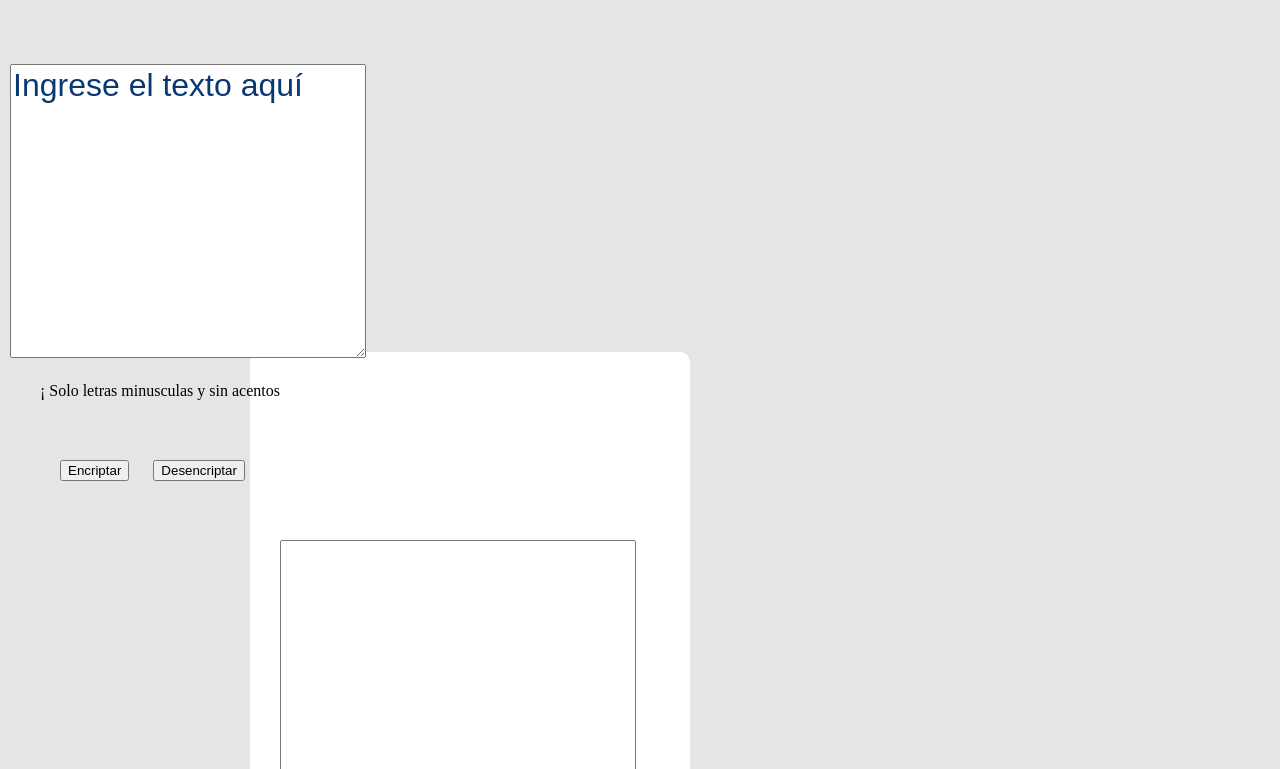
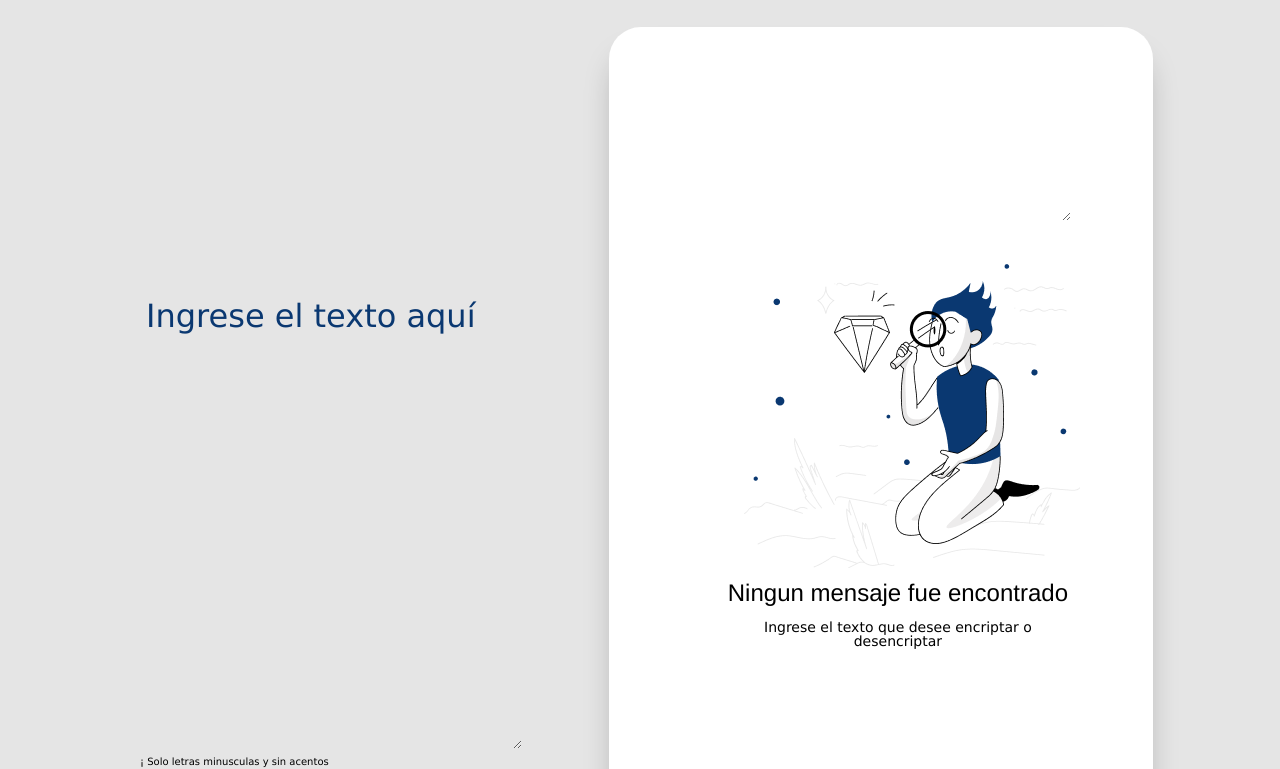
Before and after one commit to jossramos94/TextEncryptor, a plain HTML site: page index.html in a window 1280 px wide. Shown: the part 104-873 px from the top of the page. Drawn offline with Linux system fonts and the light colour scheme.

Commit message:
style to decrypt container

```diff
--- a/style.css
+++ b/style.css
@@ -1,21 +1,15 @@
 body{
     background-color: #E5E5E5;
-    width: 940px;
-}
-
-header{
-    position: absolute;
-    width: 940px;
-    height: 35px;
-    margin: 40px 40px;
+    font-family: 'Lucida Sans';
+    margin: 0px 60px;
+    padding: 0px 0px 35px 0px;
 
 }
 
-mai{
-    position: relative;
-    width: 940px;
-    display: inline-block;
-    margin: auto;
+/*encabezado*/
+
+header{
+    margin: 40px 40px;
 }
 
 #logo{
@@ -25,104 +19,116 @@ mai{
     top:40px;
 }
 
-section {
-    position: relative;
+/*contenedor Encriptar*/
+
+div{
+    width: 40%;
+    height: 100%;
     display: inline-block;
-    width: 40%;
 }
 
-section .caja-encriptar{
-    position: relative;
-    align-items: right;
-    padding: 15px 15px;
+.caja-encriptar{
+    padding: 40px 40px;
 }
 
-textarea{
-    position: relative;
-    width: 350px;
-    height: 288px;
-    left: 10px;
-    top: 168px;
+.input-mensaje{
+    width: 90%;
+    height: 450px;
+    border: none;
+    background-color: #E5E5E5;
+    text-align: center;
+    font-size: 32px;
+    font-family: 'Lucida Sans';
     color: #0A3871;
-    font-size: 32px;
-    font-family: 'Montserrat', sans-serif;
 }
 
-.caja-encriptar p{
-    position: relative;
-    width: 250px;
-    height: 67px;
-    left: 40px;
-    top: 190px;
-    padding: 0px;
+p{
+    font-family: 'Lucida Sans';
+    padding: 5px 40px;
+    font-size: 10px;
+
 }
 
 .botones{
-    display: flex;
-    flex-direction: row;
-    align-items: flex-start;
-    padding: 0px;
-    gap: 24px;
-    position: relative;
-    width: 250px;
-    height: 67px;
-    left: 60px;
-    top: 200px;
+    width: 100%;
+    margin-left: 40px;
 }
+
+/*botones*/
+
+#encriptar{
+    padding: 10px 35px;
+    font-family: 'Lucida Sans';
+    border-radius: 10px;
+    background-color: #0A3871;
+    border: none;
+    color: #ffffff;
+}
+
+#desencriptar{
+    padding: 10px 30px;
+    font-family: 'Lucida Sans';
+    border-radius: 10px;
+    background-color: D8DFE8;
+    border: solid 1px #0A3871;
+    color: #0A3871;
+
+}
+
+/*contenedor Desencriptar*/
 
 .caja-desencriptar{
 
+    padding: 0px 40px;
     background-color: #ffffff;
-    border-radius: 10px;
-    margin: 25px auto;
-    width: 400px;
-    height: 944px;
-    padding: 20px;
+    border-radius: 32px;
+    box-shadow: 0px 24px 32px -8px rgba(0, 0, 0, 0.28);
+}
 
+.texto-desencriptado{
+    border: none;
+    text-align: center;
+    font-size: 32px;
+    font-family: 'Lucida Sans';
+    color: #0A3871;
+    width: 90%;
+}
+
+/*seccion a ocultar*/
+
+.ocultar{
+    width: 90%;
+    padding: 40px 40px;
 }
 
 #imagen-desencriptar{
     width: 336px;
     height: 304px;
-    top: 283px;
-    position: relative;
-
+    padding: 0 55px;
 }
 
-.caja-desencriptar h1{
-    position: relative;
-    width: 336px;
-    height: 58px;
-    top: 325px;
+.ocultar h1{
+    font-family: 'Franklin Gothic Medium';
+    font-size: 24px;
     text-align: center;
-    font-size: 16px;
-    font-family: 'Montserrat', sans-serif;
-    color: #343A40;
-
-
-
+    margin: 10px auto;
 }
 
-.caja-desencriptar p{
-    position: relative;
-    width: 336px;
-    height: 48px;
-    top: 325px;
+.ocultar p{
+    font-family: 'Lucida Sans';
+    font-size: 14px;
     text-align: center;
-    font-size: 16px;
-    font-family: 'Montserrat', sans-serif;
-    color: #495057;
-
+    padding: 10px auto;
 }
 
+/*boton Copiar*/
+
 #copiar{
-    position: relative;
-    width: 336px;
-    height: 67px;
-    top: 400px;
-    border-radius: 24px;
-    padding: 24px;
-    gap: 8px;
-    align-items: center;
-
+    margin: 80px 50px;
+    padding: 10px 30px;
+    font-family: 'Lucida Sans';
+    border-radius: 10px;
+    background-color: #0A3871;
+    border: none;
+    color: #ffffff;
 }
```
